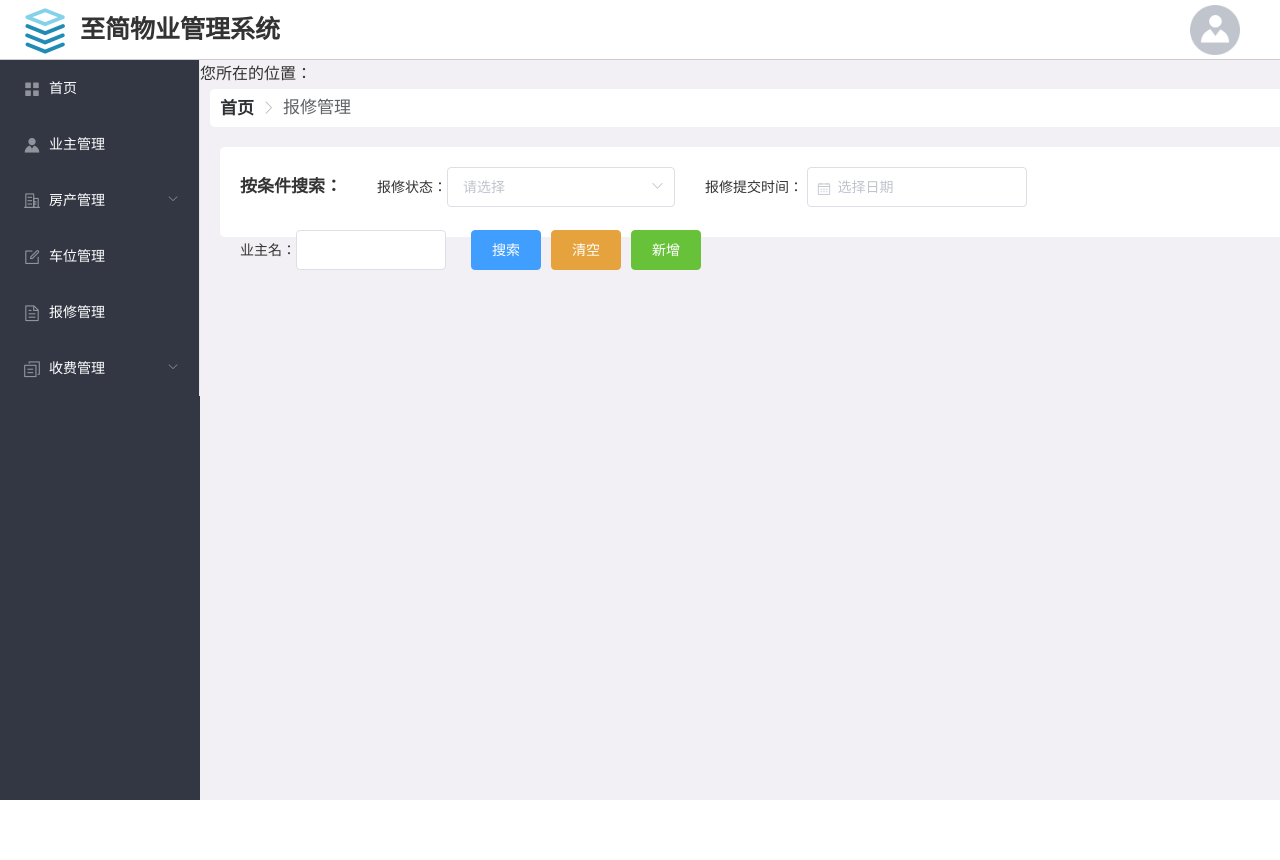
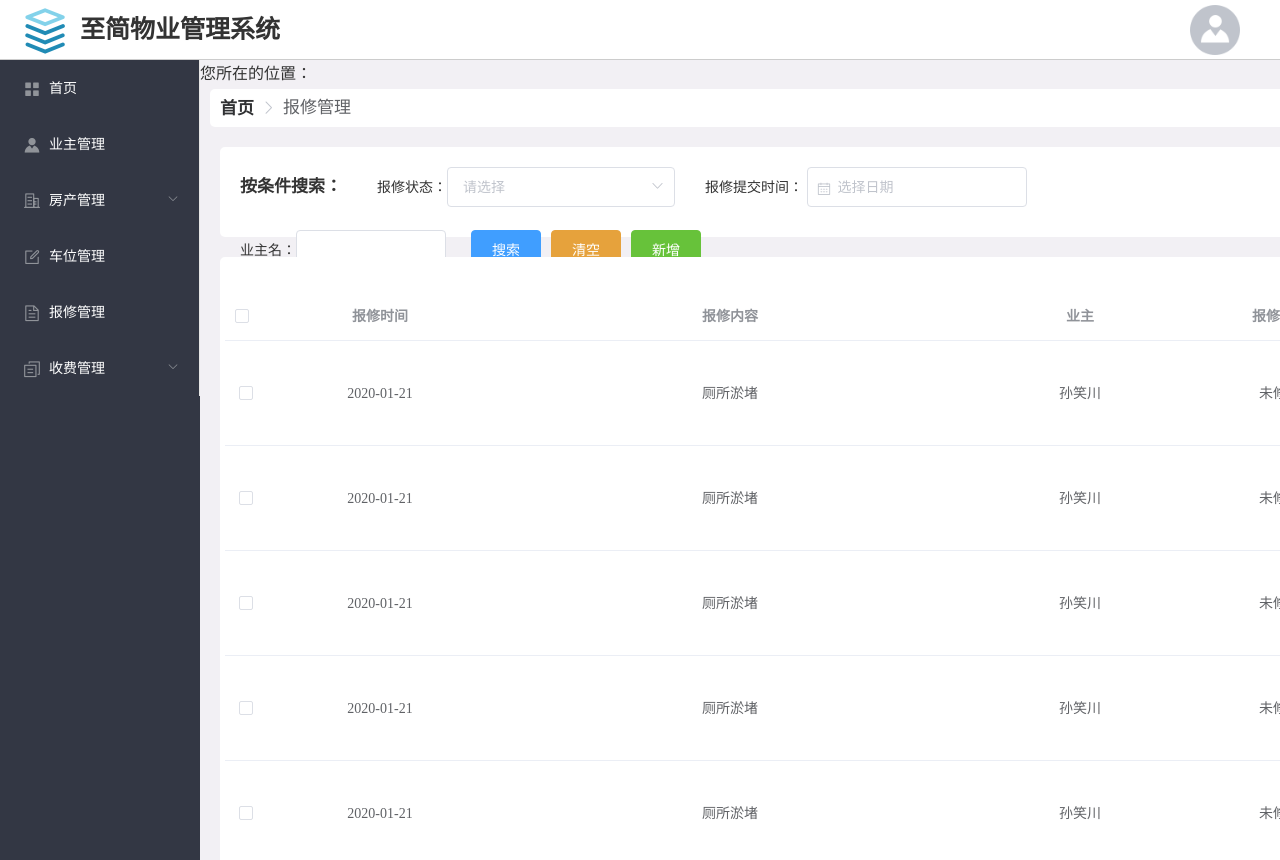
Before and after one commit to LiN5654947814/zjwy, a Vue app: page /fix in a window 1280 px wide. Before the commit the page ends 800 px from the top, so only its background shows below. Built offline with nearby package versions, Linux system fonts and the light colour scheme; sample sign-in values are in the browser's storage.

Commit message:
报修管理

```diff
--- a/src/components/fix/fix.vue
+++ b/src/components/fix/fix.vue
@@ -43,6 +43,61 @@
       </el-form>
     </div>
     <div class="fix-container">
+      <div class="fix-table">
+        <el-table :data="currentList"
+                  style="width: 100%;
+                  padding-left:5px;"
+                  @selection-change="handleSelectionChange"
+                  :show-overflow-tooltip="true">
+          <el-table-column type="selection"
+                           width="55">
+          </el-table-column>
+          <el-table-column prop="fixTime"
+                           label="报修时间"
+                           width="200"
+                           align="center">
+          </el-table-column>
+          <el-table-column prop="fixContent"
+                           label="报修内容"
+                           width="500"
+                           align="center">
+          </el-table-column>
+          <el-table-column prop="fixOwner"
+                           label="业主"
+                           width="200"
+                           align="center">
+          </el-table-column>
+          <el-table-column prop="fixType"
+                           label="报修状态"
+                           width="200"
+                           align="center">
+          </el-table-column>
+          <el-table-column prop="fixEndTime"
+                           label="修理完成时间"
+                           width="200"
+                           align="center">
+          </el-table-column>
+          <el-table-column label="操作"
+                           align="center">
+            <template slot-scope="scope">
+              <el-button type="primary"
+                         @click="getFixDetail(scope.row)">
+                详情
+              </el-button>
+              <el-button type="danger">
+                删除
+              </el-button>
+            </template>
+          </el-table-column>
+        </el-table>
+      </div>
+      <div class="pagination">
+        <el-pagination layout="prev, pager, next"
+                       :current-page.sync="filters.page"
+                       :page-size="filters.limit"
+                       :total="total">
+        </el-pagination>
+      </div>
     </div>
   </div>
 </template>
@@ -64,7 +119,97 @@ export default {
         {
           value: '未完成'
         }
-      ]
+      ],
+      fixList: [
+        {
+          fixId: '001',
+          fixTime: '2020-01-21',
+          fixEndTime: '',
+          fixContent: '厕所淤堵',
+          fixOwner: '孙笑川',
+          fixType: '未修理'
+        },
+        {
+          fixId: '002',
+          fixTime: '2020-01-21',
+          fixEndTime: '',
+          fixContent: '厕所淤堵',
+          fixOwner: '孙笑川',
+          fixType: '未修理'
+        },
+        {
+          fixId: '003',
+          fixTime: '2020-01-21',
+          fixEndTime: '',
+          fixContent: '厕所淤堵',
+          fixOwner: '孙笑川',
+          fixType: '未修理'
+        },
+        {
+          fixId: '004',
+          fixTime: '2020-01-21',
+          fixEndTime: '',
+          fixContent: '厕所淤堵',
+          fixOwner: '孙笑川',
+          fixType: '未修理'
+        },
+        {
+          fixId: '005',
+          fixTime: '2020-01-21',
+          fixEndTime: '',
+          fixContent: '厕所淤堵',
+          fixOwner: '孙笑川',
+          fixType: '未修理'
+        },
+        {
+          fixId: '006',
+          fixTime: '2020-01-21',
+          fixEndTime: '',
+          fixContent: '厕所淤堵',
+          fixOwner: '孙笑川',
+          fixType: '未修理'
+        },
+        {
+          fixId: '007',
+          fixTime: '2020-01-21',
+          fixEndTime: '',
+          fixContent: '厕所淤堵',
+          fixOwner: '孙笑川',
+          fixType: '未修理'
+        }
+      ],
+      // 报修信息
+      fixDetail: {},
+      // 分页器
+      filters: {
+        page: 0,
+        limit: 10
+      },
+    }
+  },
+  computed: {
+    total () {
+      return this.fixList.length
+    },
+    currentList () {
+      let ret = this.fixList.slice((this.filters.page - 1) * this.filters.limit, this.filters.page * this.filters.limit)
+      return ret
+    }
+  },
+  methods: {
+    // 勾选
+    handleSelectionChange (val) {
+      this.multipleSelection = val;
+      console.log(this.multipleSelection)
+    },
+    // 跳转详情
+    getFixDetail (row) {
+      this.$router.push({
+        path: '/fixDetail',
+        query: {
+          fixDetail: row
+        }
+      })
     }
   }
 }
@@ -87,4 +232,20 @@ export default {
   border-radius: 5px;
   background-color: #fff;
 }
+.fix-container {
+  width: 97%;
+  margin: 20px;
+  min-width: 1204px;
+  border-radius: 5px;
+  background-color: #fff;
+  position: relative;
+  .fix-table {
+    min-height: 750px;
+  }
+  .pagination {
+    bottom: 0;
+    right: 0;
+    position: absolute;
+  }
+}
 </style>
--- /dev/null
+++ b/src/components/fix/fixDetail.vue
@@ -0,0 +1,130 @@
+<template>
+  <div>
+    <header-nav :title="title"
+                :titlePath="titlPath"
+                :position="position"></header-nav>
+    <div class="fixDetail-container">
+      <div class="fixDetail-tips">
+        <el-form label-width="40%">
+          <!-- 业主 -->
+          <el-form-item label="业主:">
+            <el-input style="width:200px;"
+                      v-model="fixDetail.fixOwner"></el-input>
+          </el-form-item>
+          <!-- 报修时间 -->
+          <el-form-item label="报修时间:">
+            <el-date-picker v-model="fixDetail.fixTime"
+                            type="date"
+                            placeholder="选择日期">
+            </el-date-picker>
+          </el-form-item>
+          <!-- 报修状态 -->
+          <el-form-item label="报修状态:">
+            <el-select v-model="fixDetail.fixType"
+                       placeholder="请选择">
+              <el-option v-for="item in fixStateSelect"
+                         :key="item.value"
+                         :label="item.value"
+                         :value="item.value">
+              </el-option>
+            </el-select>
+          </el-form-item>
+          <!-- 完成时间 -->
+          <el-form-item label="完成时间:">
+            <el-date-picker v-model="fixDetail.fixEndTime"
+                            type="date"
+                            placeholder="选择日期">
+            </el-date-picker>
+          </el-form-item>
+        </el-form>
+      </div>
+      <div class="fixDetail-content">
+        {{fixDetail.fixContent}}
+      </div>
+      <div class="fixDetail-btn">
+        <el-button type="primary">
+          变更
+        </el-button>
+        <el-button type="danger"
+                   @click="goBack">
+          返回
+        </el-button>
+      </div>
+    </div>
+  </div>
+</template>
+
+<script>
+import headerNav from '../headerNav'
+export default {
+  components: {
+    headerNav
+  },
+  data () {
+    return {
+      title: '报修管理',
+      titlPath: '/fix',
+      position: '报修详情',
+      fixDetail: {},
+      fixStateSelect: [
+        {
+          value: '已完成'
+        },
+        {
+          value: '未完成'
+        }
+      ],
+    }
+  },
+  mounted () {
+    this.getFixDetail()
+  },
+  methods: {
+    getFixDetail () {
+      this.fixDetail = this.$route.query.fixDetail
+      console.log(this.fixDetail)
+    },
+    // 返回
+    goBack () {
+      this.$router.push('/fix')
+    }
+  }
+}
+</script>
+
+<style lang="scss" scoped>
+.fixDetail-container /deep/ .el-select {
+  margin-right: 50px;
+}
+.fixDetail-container /deep/ .el-form-item {
+  float: left;
+  margin-right: 80px;
+}
+.fixDetail-container {
+  width: 97%;
+  min-height: 500px;
+  margin: 20px 0 0 20px;
+  border-radius: 5px;
+  background-color: #fff;
+  padding: 10px;
+  position: relative;
+  .fixDetail-tips {
+    width: 100%;
+    margin-top: 10px;
+    height: 50px;
+  }
+  .fixDetail-content {
+    width: 95%;
+    margin: 20px auto;
+    min-height: 300px;
+    padding: 20px;
+    font-size: 18px;
+    border: 1px solid #ccc;
+    border-radius: 10px;
+  }
+  .fixDetail-btn {
+    float: right;
+    margin-right: 20px;
+  }
+}
+</style>
--- a/src/router/index.js
+++ b/src/router/index.js
@@ -16,6 +16,7 @@ import AddEstate from '../components/estate/addEstate.vue'
 import EstateRegister from '../components/estate/estateResgister.vue'
 import EstateApplicationModify from '../components/estate/estateApplicationModify.vue'
 import addParking from '../components/parking/addParking.vue'
+import FixDetail from '../components/fix/fixDetail.vue'
 
 Vue.use(VueRouter)
 const routes = [
@@ -90,6 +91,12 @@ const routes = [
         component: Fix
       },
       {
+        // 报修详情页
+        path: '/fixDetail',
+        name: 'fixDetail',
+        component: FixDetail
+      },
+      {
         // 车位管理
         path: '/parking',
         name: 'parking',
```
